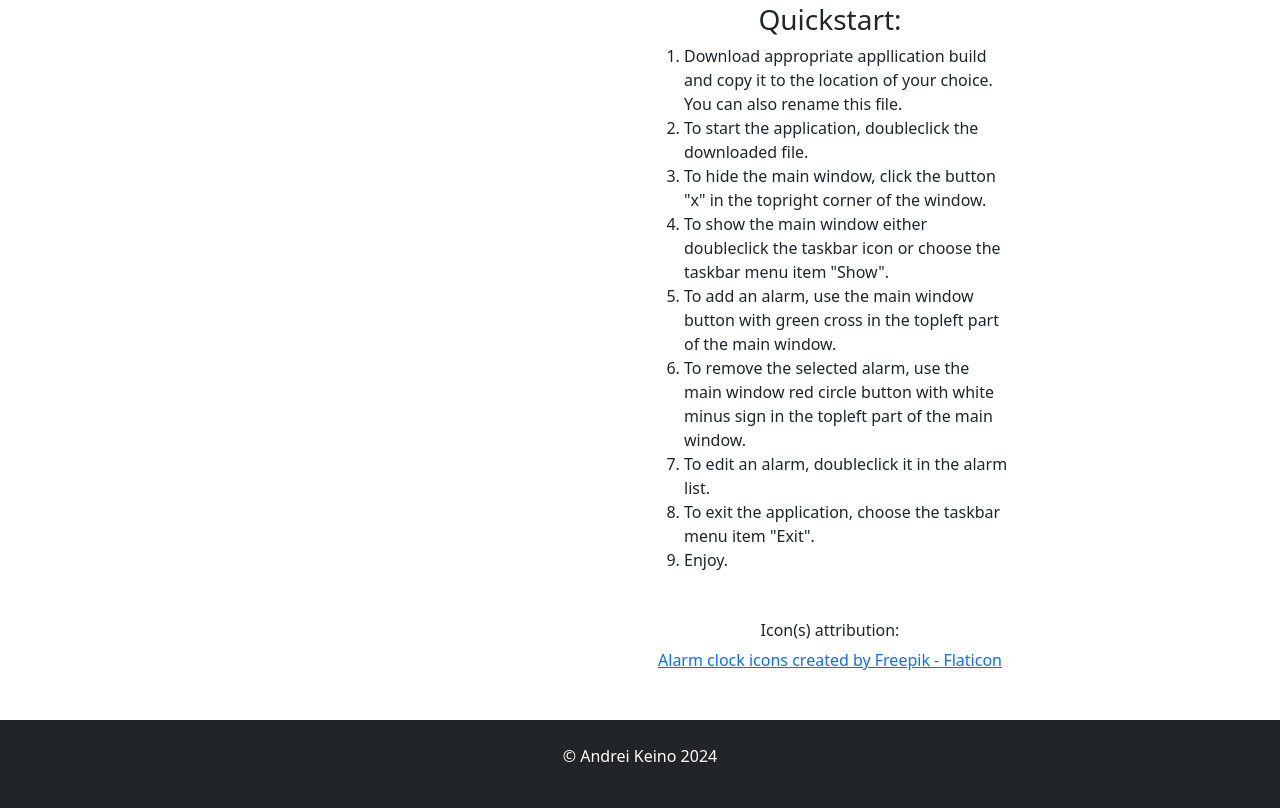
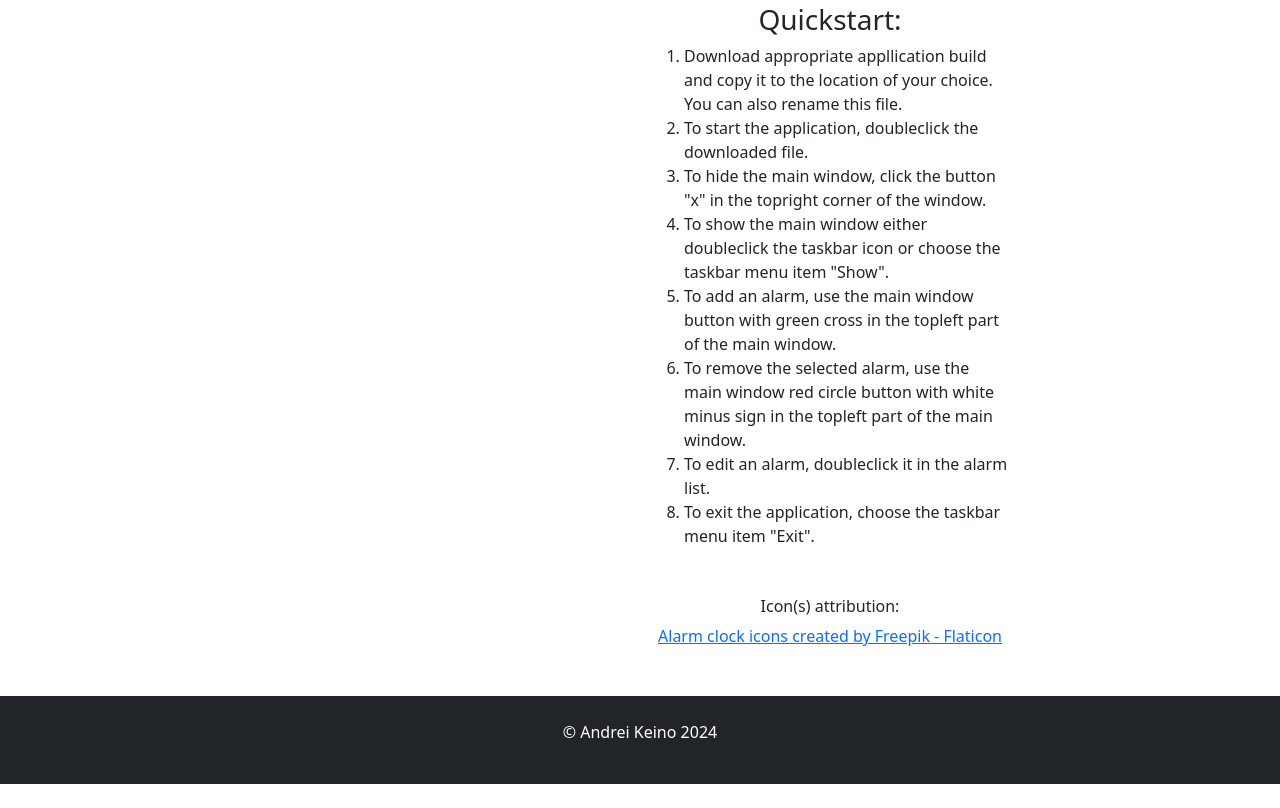
Before and after one commit to AndreiKeino/ak-alarm-clock, a plain HTML site: page index.html in a window 1280 px wide. Shown: the part 1884-2692 px from the top of the page. After the commit the page ends 2668 px from the top, so only its background shows below. Drawn offline with nearby package versions, Linux system fonts and the light colour scheme; some packages are replaced by stand-ins of ours; files that its build step writes are made by us from their sources; a script that the page names is missing.

Commit message:
list item <Enjoy> was removed

```diff
--- a/index.html
+++ b/index.html
@@ -181,10 +181,6 @@
               choose the taskbar menu item "Exit".
             </li>
 
-            <li class="text-start">
-              Enjoy.
-            </li>
-
           </ol>
         </div>
       </div>
```
